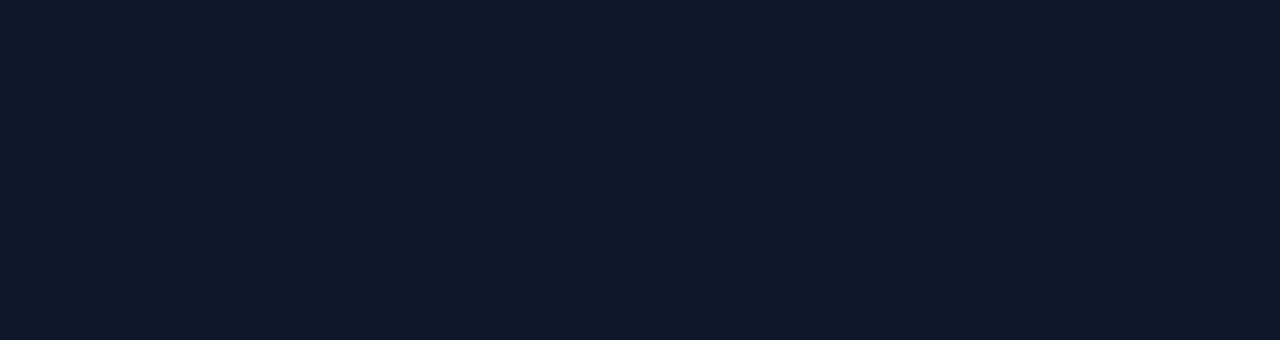
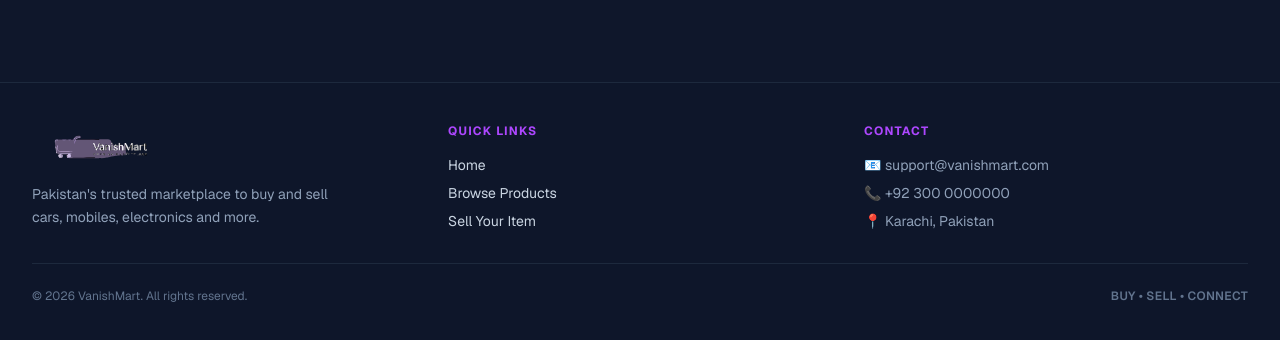
Before and after one commit to Mueezirshad/E-commerce-project, a Next.js app: page / in a window 1280 px wide. Shown: the part 456-796 px from the top of the page. Built offline with nearby package versions, Linux system fonts and the light colour scheme; no server answers.

Commit message:
add footer

```diff
--- /dev/null
+++ b/src/app/components/Footer.js
@@ -0,0 +1,76 @@
+"use client";
+import Image from "next/image";
+import Link from "next/link";
+
+export default function Footer({ darkMode }) {
+  return (
+    <footer
+      className={`border-t mt-auto transition-colors duration-300 ${
+        darkMode
+          ? "bg-slate-900/90 border-slate-800 text-slate-300"
+          : "bg-purple-50/95 border-purple-200 text-slate-700"
+      }`}
+    >
+      <div className="max-w-7xl mx-auto px-4 md:px-8 py-10">
+        <div className="grid grid-cols-1 md:grid-cols-3 gap-8 items-start">
+          <div>
+            <div className="relative h-12 w-44 -ml-2 mb-3">
+              <Image
+                src="/logo.svg"
+                alt="VanishMart Logo"
+                fill
+                className="object-contain object-left scale-[3.2] origin-left"
+              />
+            </div>
+            <p className={`text-sm leading-relaxed max-w-xs ${darkMode ? "text-slate-400" : "text-gray-600"}`}>
+              Pakistan&apos;s trusted marketplace to buy and sell cars, mobiles, electronics and more.
+            </p>
+          </div>
+
+          <div>
+            <h3 className="text-xs font-bold uppercase tracking-widest mb-4 text-purple-500">
+              Quick Links
+            </h3>
+            <ul className="space-y-2 text-sm">
+              <li>
+                <Link href="/" className={`hover:underline ${darkMode ? "hover:text-purple-300" : "hover:text-purple-800"}`}>
+                  Home
+                </Link>
+              </li>
+              <li>
+                <Link href="/" className={`hover:underline ${darkMode ? "hover:text-purple-300" : "hover:text-purple-800"}`}>
+                  Browse Products
+                </Link>
+              </li>
+              <li>
+                <Link href="/" className={`hover:underline ${darkMode ? "hover:text-purple-300" : "hover:text-purple-800"}`}>
+                  Sell Your Item
+                </Link>
+              </li>
+            </ul>
+          </div>
+
+          <div>
+            <h3 className="text-xs font-bold uppercase tracking-widest mb-4 text-purple-500">
+              Contact
+            </h3>
+            <ul className={`space-y-2 text-sm ${darkMode ? "text-slate-400" : "text-gray-600"}`}>
+              <li>📧 support@vanishmart.com</li>
+              <li>📞 +92 300 0000000</li>
+              <li>📍 Karachi, Pakistan</li>
+            </ul>
+          </div>
+        </div>
+
+        <div
+          className={`mt-8 pt-6 border-t flex flex-col sm:flex-row justify-between items-center gap-3 text-xs ${
+            darkMode ? "border-slate-800 text-slate-500" : "border-purple-200 text-gray-500"
+          }`}
+        >
+          <p>© {new Date().getFullYear()} VanishMart. All rights reserved.</p>
+          <p className="font-semibold tracking-wide uppercase">Buy • Sell • Connect</p>
+        </div>
+      </div>
+    </footer>
+  );
+}
--- a/src/app/components/loginRegister.js
+++ b/src/app/components/loginRegister.js
@@ -47,23 +47,14 @@ export default function LoginRegisterModal({
       const response = await axios.post("https://backend-my-api-ten.vercel.app/api/auth/register", formData);
 
       if (response.data) {
-        const registeredUser = response.data.user;
-        if (response.data.token) {
-          localStorage.setItem("token", response.data.token);
-        }
-        if (registeredUser) {
-          localStorage.setItem("loggedInUser", JSON.stringify(registeredUser));
-          setUser(registeredUser);
-        }
-
         Swal.fire({
           title: '🎉 Account Created!',
-          text: `Welcome, ${registeredUser?.name || "User"}! Ab aap product sell kar sakte hain.`,
+          text: 'Account ban gaya! Ab apna email aur password se login karein.',
           icon: 'success',
           background: '#1e293b', color: '#fff', confirmButtonColor: '#9333ea',
           timer: 3000, timerProgressBar: true
         });
-        setShowLogin(false);
+
         setisSignup(false);
         setForm({ name: "", email: form.email, password: "", profilePic: null, file: null });
       }
--- a/src/app/page.js
+++ b/src/app/page.js
@@ -7,6 +7,7 @@ import Swal from 'sweetalert2';
 
 import SellProductModal from "./components/sellProducts";
 import LoginRegisterModal from "./components/loginRegister";
+import Footer from "./components/Footer";
 
 export default function Home() {
   const [products, setProducts] = useState([]);
@@ -123,7 +124,7 @@ export default function Home() {
   }
 
   return (
-    <div className={`min-h-screen transition-colors duration-300 ${darkMode ? "bg-slate-900 text-slate-100" : "bg-gray-50 text-slate-800"}`}>
+    <div className={`min-h-screen flex flex-col transition-colors duration-300 ${darkMode ? "bg-slate-900 text-slate-100" : "bg-gray-50 text-slate-800"}`}>
 
       {/* NAVBAR HEADER */}
       <header className={`border-b sticky top-0 z-50 shadow-sm px-4 py-3 transition-colors duration-300 ${darkMode ? "bg-slate-900/90 border-slate-800 backdrop-blur" : "bg-purple-50/95 border-purple-200 backdrop-blur"}`}>
@@ -271,6 +272,8 @@ export default function Home() {
         </div>
       </main>
 
+      <Footer darkMode={darkMode} />
+
       {/* 👑 CALLING EXTERNAL DB MODALS PROPERLY */}
       <LoginRegisterModal
         showLogin={showLogin} setShowLogin={setShowLogin}
--- a/src/app/product/[id]/page.js
+++ b/src/app/product/[id]/page.js
@@ -4,6 +4,7 @@ import { useParams, useRouter } from "next/navigation";
 import axios from "axios";
 import Image from 'next/image';
 import Swal from 'sweetalert2';
+import Footer from "../../components/Footer";
 
 export default function ProductDetails() {
   const params = useParams();
@@ -137,7 +138,7 @@ export default function ProductDetails() {
   }
 
   return (
-    <div className={`min-h-screen transition-colors duration-300 ${darkMode ? "bg-slate-900 text-slate-100" : "bg-purple-50/30 text-slate-800"}`}>
+    <div className={`min-h-screen flex flex-col transition-colors duration-300 ${darkMode ? "bg-slate-900 text-slate-100" : "bg-purple-50/30 text-slate-800"}`}>
 
       {/* MINI PREMIUM HEADER */}
       <nav className={`border-b px-6 py-4 flex justify-between items-center transition-colors duration-300 ${darkMode ? "bg-slate-900/90 border-slate-800 backdrop-blur" : "bg-purple-50/95 border-purple-200 backdrop-blur"}`}>
@@ -257,6 +258,8 @@ export default function ProductDetails() {
 
         </div>
       </main>
+
+      <Footer darkMode={darkMode} />
     </div>
   );
 }
```
